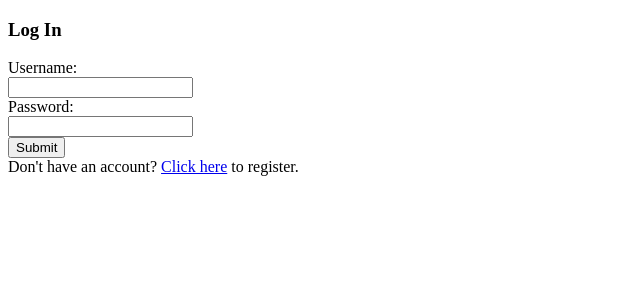
After one commit to sehgalayush1/labquiz, a Django app: page /teacher/login_user/ in a window 1280 px wide. The commit adds this page. Shown: the top 300 px of the page, without its empty margins (0-640 px from the left). Run offline with Django 3.2, Linux system fonts and the light colour scheme.

Commit message:
login page added

```diff
--- a/labquiz/teacher/templates/teacher/home.html
+++ b/labquiz/teacher/templates/teacher/home.html
@@ -1,6 +1,6 @@
 {% extends 'teacher/header.html' %}
 
-<<<<<<< HEAD
+
 
 
 {% block content %}
--- /dev/null
+++ b/labquiz/teacher/templates/teacher/login.html
@@ -0,0 +1,50 @@
+{% extends 'teacher/header.html' %}
+{% block title %}Log In{% endblock %}
+{% block login_active %}active{% endblock %}
+
+{% block content %}
+<div class="container-fluid">
+
+    <div class="row">
+        <div class="col-sm-12 col-md-6">
+            <div class="panel panel-default">
+                <div class="panel-body">
+                    <h3>Log In</h3>
+                    {% if error_message %}
+                        <p><strong>{{ error_message }}</strong></p>
+                    {% endif %}
+                    <form class="form-horizontal" role="form" action="{% url 'teacher:login_user'%}" method="post" enctype="multipart/form-data">
+                        {% csrf_token %}
+                        <div class="form-group">
+                            <label class="control-label col-sm-2" for="id_username">
+                                Username:
+                            </label>
+                            <div class="col-sm-10">
+                                <input id="id_username" maxlength="30" name="username" type="text">
+                            </div>
+                        </div>
+                        <div class="form-group">
+                            <label class="control-label col-sm-2" for="id_password">
+                                Password:
+                            </label>
+                            <div class="col-sm-10">
+                                <input id="id_password" maxlength="30" name="password" type="password">
+                            </div>
+                        </div>
+                        <div class="form-group">
+                            <div class="col-sm-offset-2 col-sm-10">
+                                <button type="submit" class="btn btn-success">Submit</button>
+                            </div>
+                        </div>
+                    </form>
+                </div>
+                <div class="panel-footer">
+                    Don't have an account? <a href="{% url 'teacher:register' %}">Click here</a> to register.
+                </div>
+            </div>
+        </div>
+    </div>
+
+</div>
+
+{% endblock %}
--- a/labquiz/teacher/urls.py
+++ b/labquiz/teacher/urls.py
@@ -15,6 +15,8 @@ urlpatterns = [
 
     url(r'^register/$' , views.UserFormView.as_view() , name = 'register' ),
     url(r'^register/$', views.register, name='register'),
+    url(r'^login_user/$', views.login_user, name='login_user'),
+    url(r'^logout_user/$', views.logout_user, name='logout_user'),
 
 
 ]
--- a/labquiz/teacher/views.py
+++ b/labquiz/teacher/views.py
@@ -108,3 +108,28 @@ def register(request):
         "form": form,
     }
     return render(request, 'teacher/home.html', context)
+
+
+def login_user(request):
+    if request.method == "POST":
+        username = request.POST['username']
+        password = request.POST['password']
+        user = authenticate(username=username, password=password)
+        if user is not None:
+            if user.is_active:
+                login(request, user)
+
+                return render(request, 'teacher/home.html')
+            else:
+                return render(request, 'teacher/login.html', {'error_message': 'Your account has been disabled'})
+        else:
+            return render(request, 'teacher/login.html', {'error_message': 'Invalid login'})
+    return render(request, 'teacher/login.html')
+
+def logout_user(request):
+    logout(request)
+    form = UserForm(request.POST or None)
+    context = {
+        "form": form,
+    }
+    return render(request, 'teacher/login.html', context)
```
Also changed, not shown: labquiz/db.sqlite3.
